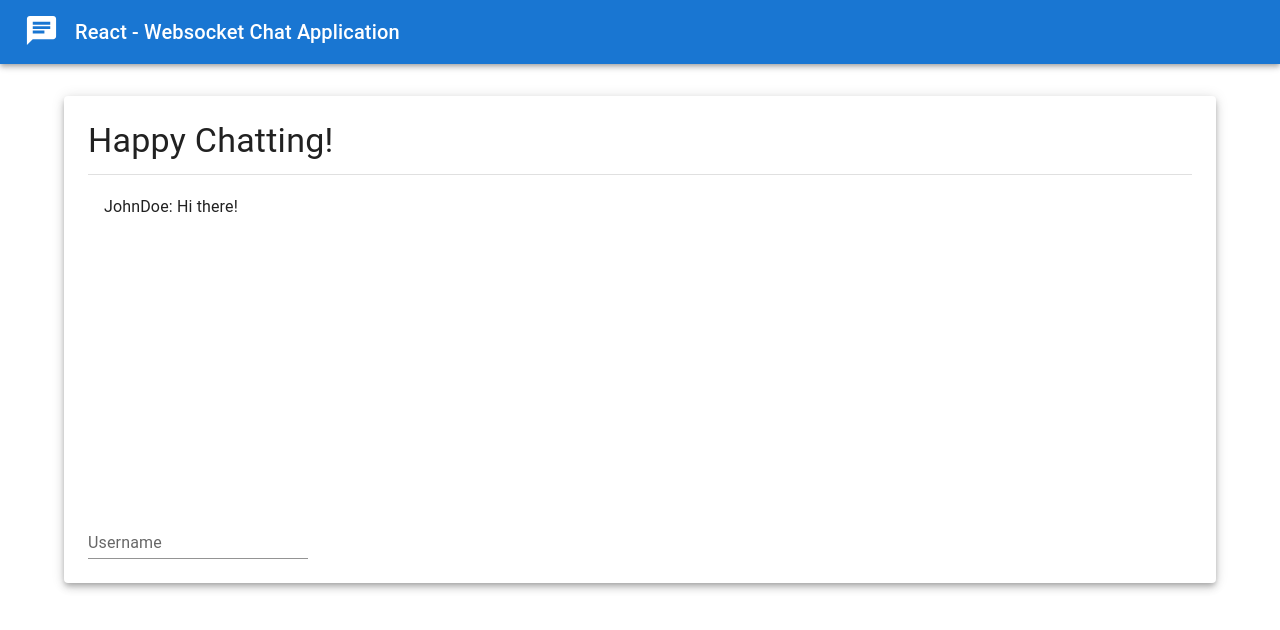
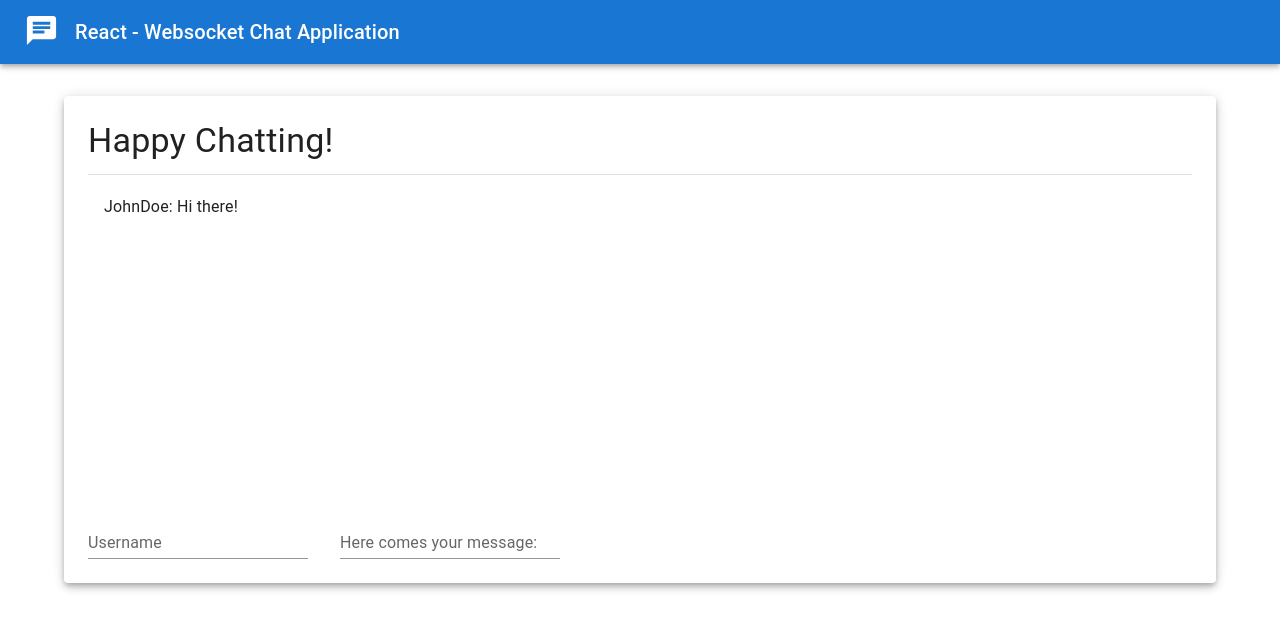
Before and after one commit to takacsberni/react-websocket-chat-app, a React (Create React App) app: page / in a window 1280 px wide. Shown: the top 630 px of the page. Built offline with nearby package versions, Linux system fonts and the light colour scheme.

Commit message:
feat: adding a textfield to input the message - stored in a message state

```diff
--- a/src/components/chat/Chat.jsx
+++ b/src/components/chat/Chat.jsx
@@ -25,6 +25,7 @@ export default function Chat(){
         </ListItem>
     );
     const [user, SetUser] = useState("");
+    const [message, setMessage] = useState("");
 
     return (
         <Fragment>
@@ -47,7 +48,11 @@ export default function Chat(){
                                     <TextField value={user} label="Username" variant="standard"/>
                                 </FormControl>
                             </Grid>
-                            <Grid item></Grid>
+                            <Grid item>
+                                <FormControl fullWidth>
+                                    <TextField value={message} label="Here comes your message: " variant="standard"/>
+                                </FormControl>
+                            </Grid>
                             <Grid item></Grid>
                         </Grid>
                     </Box>
```
